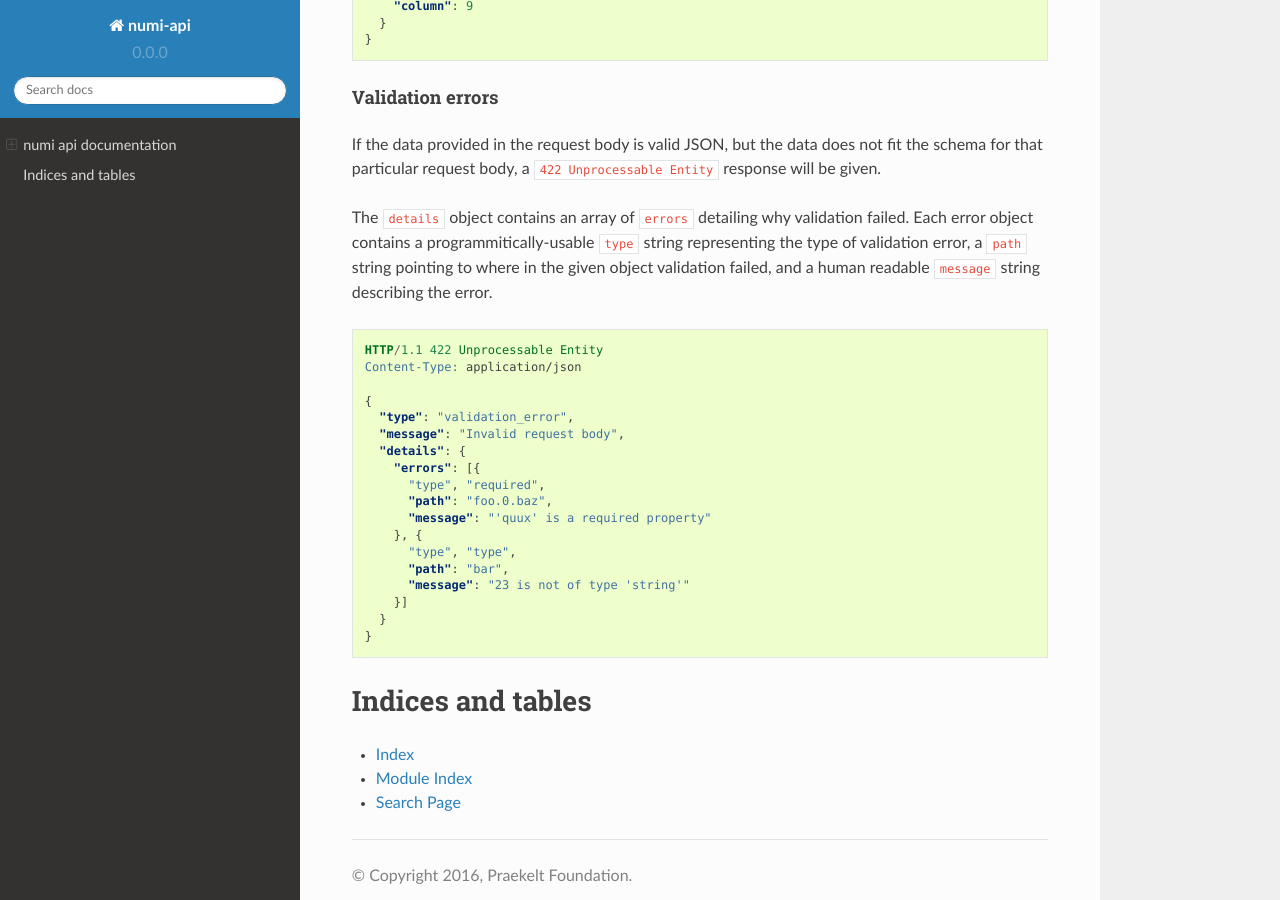
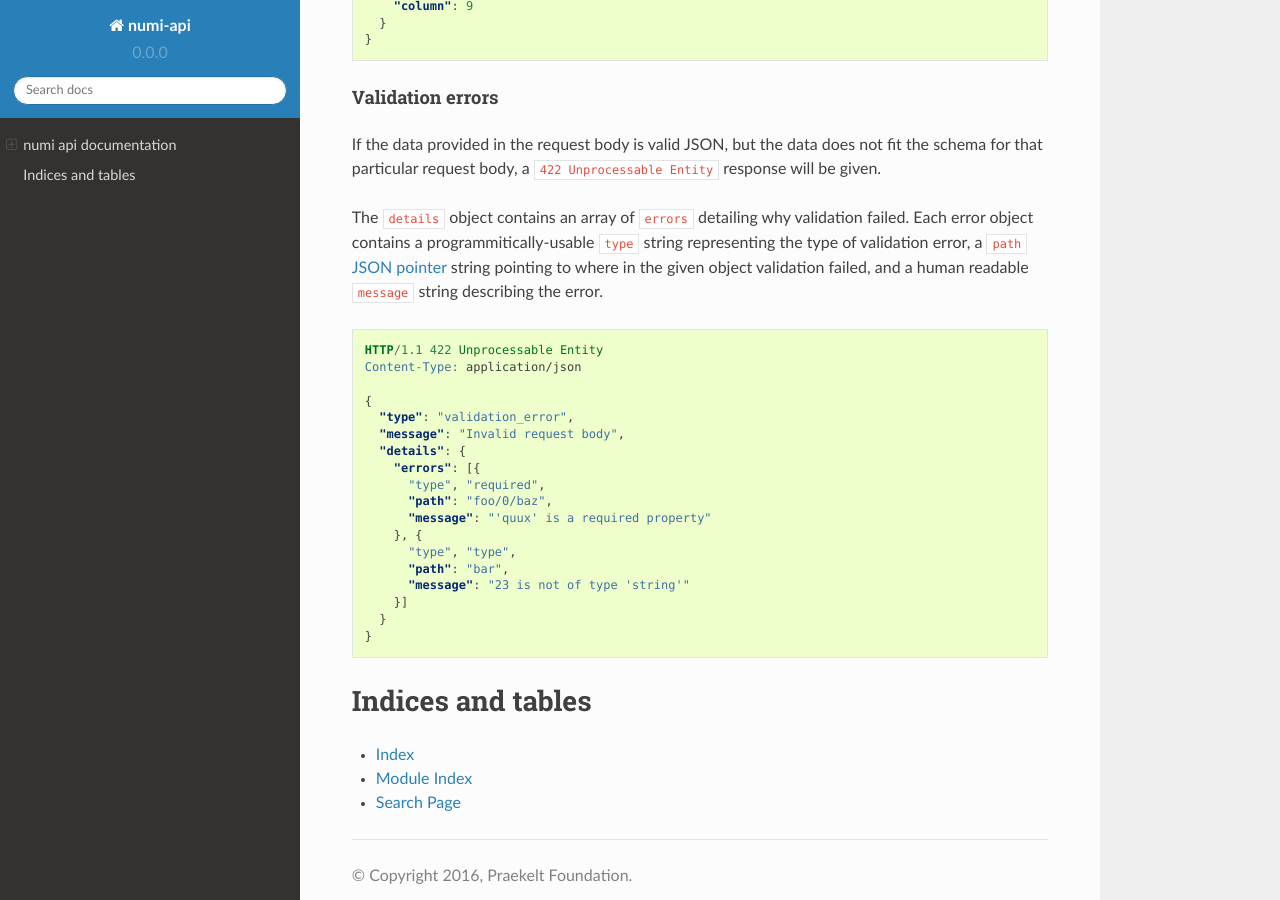
Before and after one commit to praekelt/numi-api, a Sphinx documentation site: the page built from docs/index.rst, in a window 1280 px wide and 900 px high, scrolled down 1695 px. Built offline with Sphinx 7.4.7 and the Read the Docs theme 2.0.0, drawn with Linux system fonts in a browser that asks for light colours.

Commit message:
Update validation error paths to use JSON pointers (to match how PATCH methods will be using JSON pointers)

```diff
--- a/docs/index.rst
+++ b/docs/index.rst
@@ -112,9 +112,11 @@ response will be given.
 
 The ``details`` object contains an array of ``errors`` detailing why validation
 failed. Each error object contains a programmitically-usable ``type`` string
-representing the type of validation error, a ``path`` string pointing to where
-in the given object validation failed, and a human readable ``message`` string
-describing the error.
+representing the type of validation error, a ``path`` `JSON pointer`_ string
+pointing to where in the given object validation failed, and a human readable
+``message`` string describing the error.
+
+.. _JSON pointer: http://tools.ietf.org/html/rfc6901
 
 .. TODO more relevant example once we have an api endpoint
 
@@ -129,7 +131,7 @@ describing the error.
      "details": {
        "errors": [{
          "type", "required",
-         "path": "foo.0.baz",
+         "path": "foo/0/baz",
          "message": "'quux' is a required property"
        }, {
          "type", "type",
```
